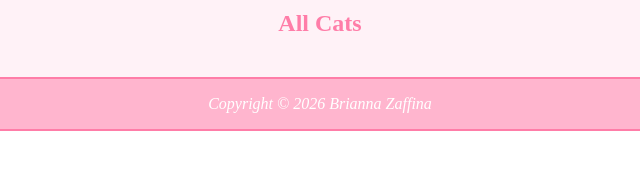
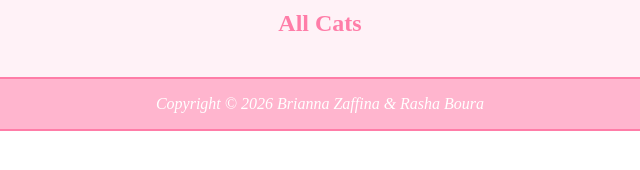
Before and after one commit to zaffinabrianna/CPSC449-Project, a website: page front-end/allcats.html in a window 1280 px wide. Shown: the part 180-350 px from the top of the page, 320-960 px from the left. Drawn offline with Linux system fonts and the light colour scheme; no server answers.

Commit message:
fixed footer

```diff
--- a/front-end/allcats.html
+++ b/front-end/allcats.html
@@ -33,7 +33,7 @@
 </main>
 
 <footer>
-    Copyright &copy; 2026 Brianna Zaffina
+    Copyright &copy; 2026 Brianna Zaffina & Rasha Boura
 </footer>
 
 </body>
```
Also changed, not shown: front-end/index.html (+1 -1 lines), front-end/upload.html (+1 -1 lines).
